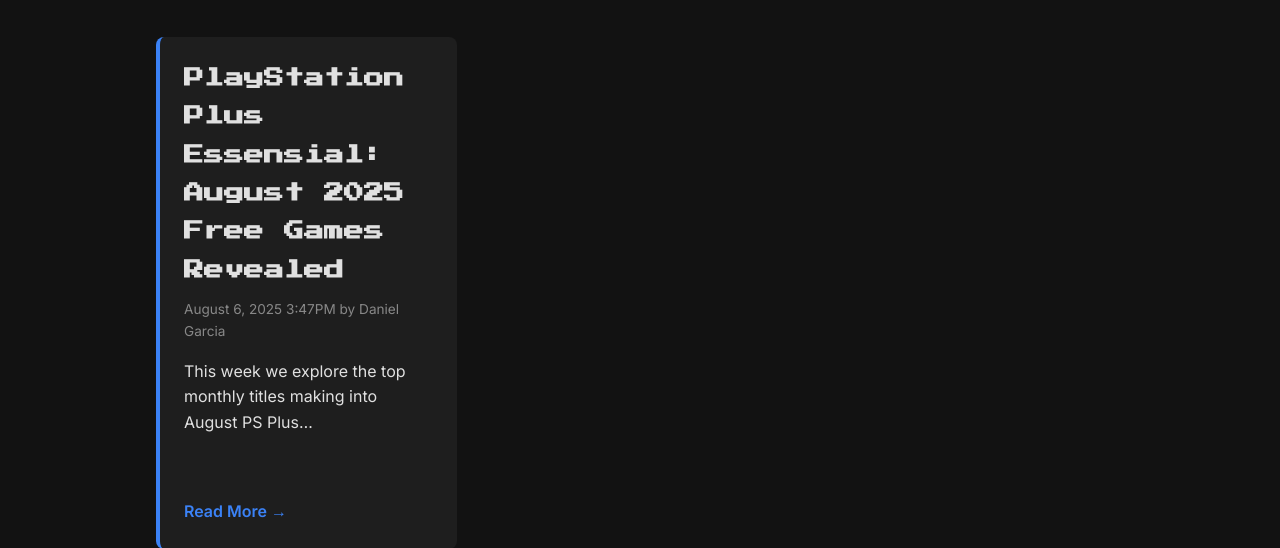
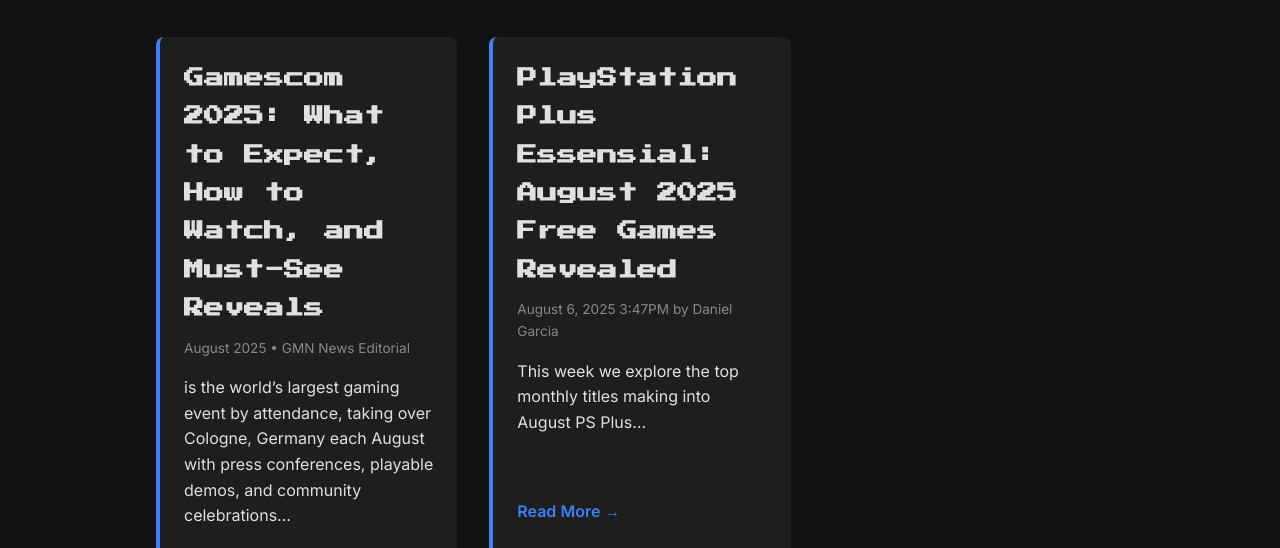
Before and after one commit to WolfSyn/GMN-News-Web, a website: page blog.html in a window 1280 px wide. Shown: the part 252-800 px from the top of the page. Drawn offline with Linux system fonts and the light colour scheme.

Commit message:
Update blog.html

```diff
--- a/blog.html
+++ b/blog.html
@@ -4,12 +4,11 @@
   <meta charset="UTF-8"/>
   <meta name="viewport" content="width=device-width, initial-scale=1.0"/>
 
-  <!-- Favicons -->
-  <link rel="shortcut icon" href="images/favicon-32x32.png" />
-  <link rel="icon" type="image/png" sizes="32x32" href="images/favico.ico" />
+   <!-- Favicons -->
+   <link rel="shortcut icon" href="images/favicon-32x32.png" />
+   <link rel="icon" type="image/png" sizes="32x32" href="images/favico.ico" />
 
-  <link rel="stylesheet" href="css/style.css" />
-
+   <link rel="stylesheet" href="css/style.css" />
 
   <title>Blog | GMN News</title>
   <link rel="stylesheet" href="css/style.css"/>
@@ -30,7 +29,21 @@
 
     <!-- List of Posts -->
     <section class="blog-list">
-      <!-- Post Template: copy this <article> block for each new post -->
+
+      <!-- NEW: Gamescom 2025 post card -->
+      <article class="blog-post">
+        <h2 class="post-title">
+          <a href="blog-post-2.html">Gamescom 2025: What to Expect, How to Watch, and Must-See Reveals</a>
+        </h2>
+        <p class="post-meta">August 2025 • GMN News Editorial</p>
+        <p class="post-excerpt">
+          is the world’s largest gaming event by attendance, taking over Cologne, Germany each August with
+          press conferences, playable demos, and community celebrations...
+        </p>
+        <a href="blog-post-2.html" class="read-more">Read More →</a>
+      </article>
+
+      <!-- Existing PS Plus post card -->
       <article class="blog-post">
         <h2 class="post-title">
           <a href="blog-post-1.html">PlayStation Plus Essensial: August 2025 Free Games Revealed</a>
```
